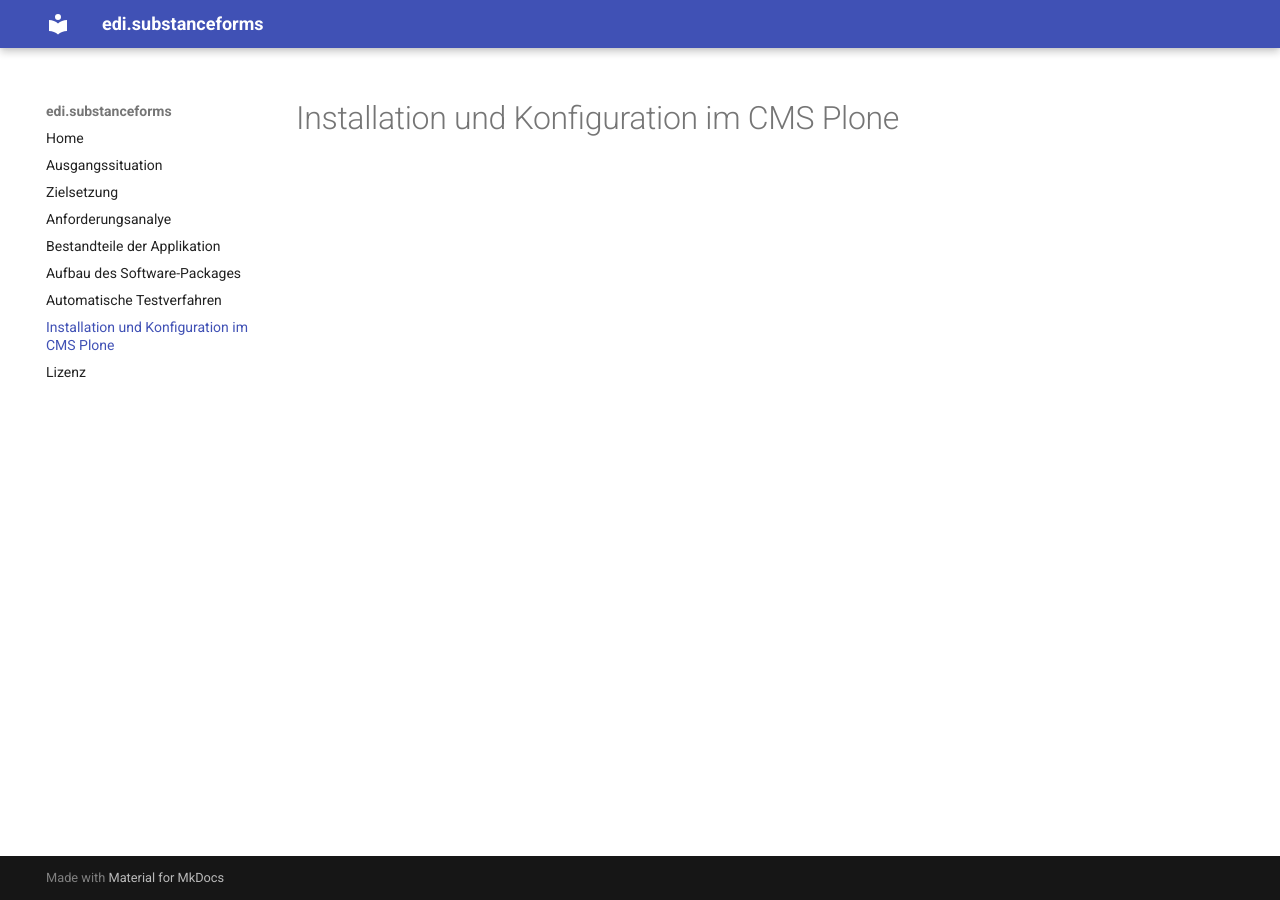
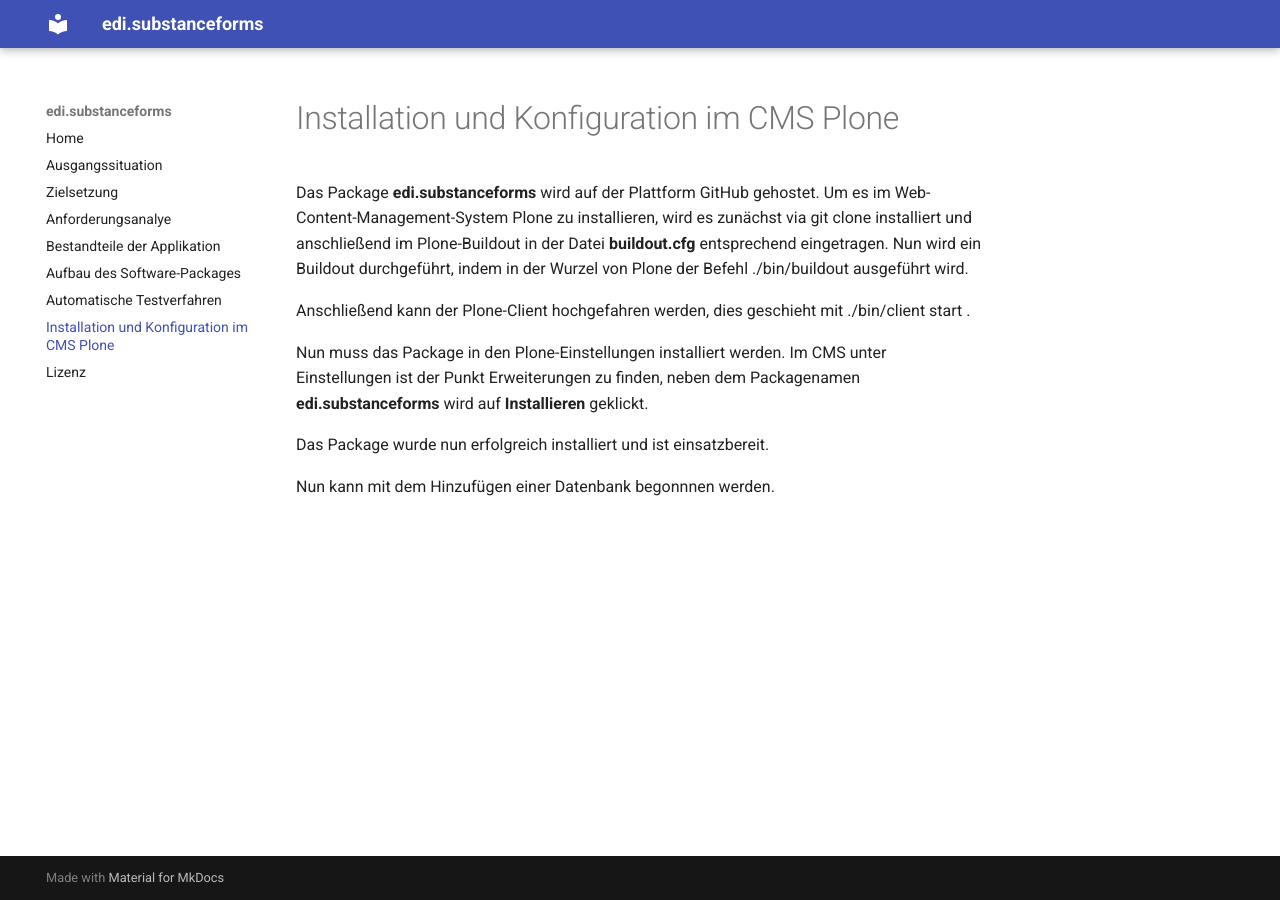
Before and after one commit to educorvi/edi.docTheSubstanceForms, an MkDocs documentation site: the page built from docs/plone.md, in a window 1280 px wide. Built offline with MkDocs 1.6.1 and Material for MkDocs 9.7.7, drawn with Linux system fonts in a browser that asks for light colours.

Commit message:
Working on plone.md

```diff
--- a/docs/plone.md
+++ b/docs/plone.md
@@ -1 +1,14 @@
 # Installation und Konfiguration im CMS Plone
+
+Das Package **edi.substanceforms** wird auf der Plattform GitHub gehostet.
+Um es im Web-Content-Management-System Plone zu installieren, wird es zunächst via git clone installiert und anschließend im Plone-Buildout in der Datei **buildout.cfg** entsprechend eingetragen.
+Nun wird ein Buildout durchgeführt, indem in der Wurzel von Plone der Befehl ./bin/buildout ausgeführt wird.
+
+Anschließend kann der Plone-Client hochgefahren werden, dies geschieht mit ./bin/client start .
+
+Nun muss das Package in den Plone-Einstellungen installiert werden.
+Im CMS unter Einstellungen ist der Punkt Erweiterungen zu finden, neben dem Packagenamen **edi.substanceforms** wird auf **Installieren** geklickt.
+
+Das Package wurde nun erfolgreich installiert und ist einsatzbereit.
+
+Nun kann mit dem Hinzufügen einer Datenbank begonnnen werden.
```
Also changed, not shown: 1 other file.
